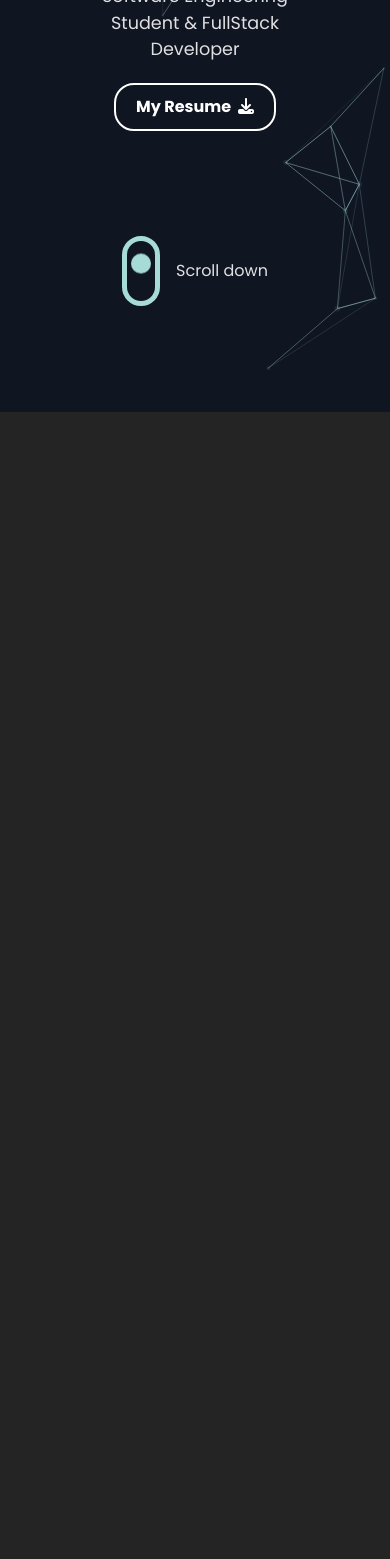
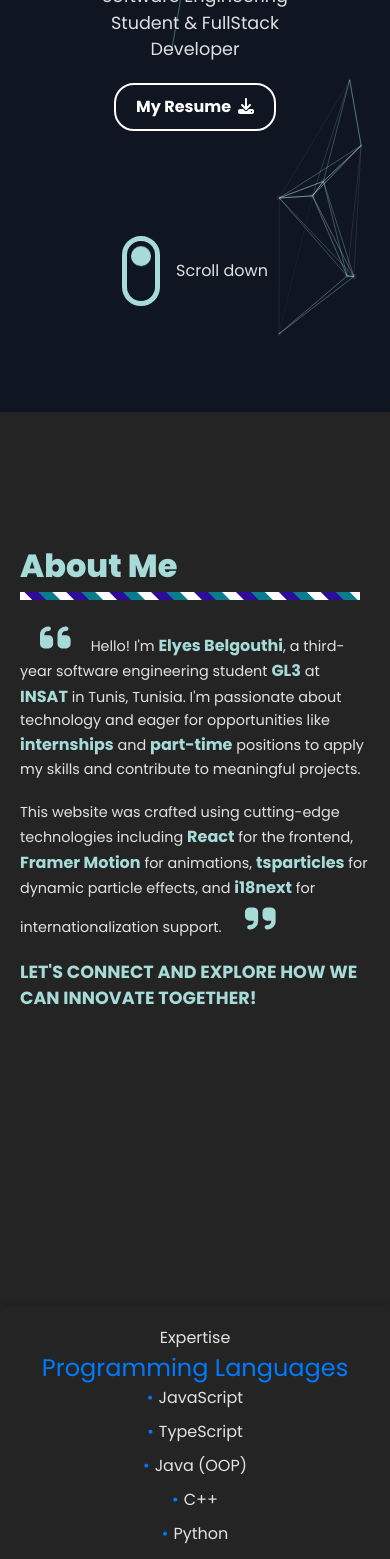
Before and after one commit to ElyesBelgouthi/Portfolio, a React (Vite) app: page / in a window 390 px wide. Shown: the part 432-1991 px from the top of the page. Before the commit the page ends 844 px from the top, so only its background shows below. Built offline with nearby package versions, Linux system fonts and the light colour scheme.

Commit message:
adding about section

```diff
--- a/src/App.css
+++ b/src/App.css
@@ -334,3 +334,189 @@ section {
     margin-bottom: 20px;
   }
 }
+
+/*
+  ABOUT SECTION
+*/
+
+#about-section {
+  display: flex;
+  height: calc(100vh - 70px);
+  justify-content: center;
+  align-items: center;
+  padding: 50px 0;
+}
+
+.about--content {
+  max-width: 800px;
+  width: 60vw;
+  padding: 0 20px;
+  text-align: left;
+}
+
+.about--content h1 {
+  font-size: 2.5rem;
+  font-weight: 800;
+  color: #a7dbd8;
+  --b: 8px; /* border thickness  */
+  --g: repeating-linear-gradient(
+    45deg,
+    #2f0c97 0 10px,
+    #0a7c8d 0 20px,
+    #ffffff 0 30px
+  );
+  border-image: var(--g) fill 0 / calc(100% - var(--b)) 0 0/0 36vw 0 0 repeat;
+  padding-block: 10px;
+  margin-bottom: 20px;
+  max-width: 200px;
+}
+
+.about--content h2 {
+  color: #a7dbd8;
+  font-size: 1.4rem;
+  font-weight: bold;
+  text-transform: uppercase;
+  margin-bottom: 20px;
+}
+
+.about--content p {
+  font-size: 1.1rem;
+  line-height: 1.6;
+  margin-bottom: 20px;
+}
+
+.about--image {
+  flex-shrink: 0;
+  width: 300px;
+  height: 300px;
+  border-radius: 50%;
+}
+
+.about--image img {
+  height: 100%;
+  width: 100%;
+  border-radius: 50%;
+  object-fit: contain;
+  --c: #2f0c97;
+  --s: 9px;
+
+  outline: var(--s) solid var(--c);
+  --_c: conic-gradient(var(--c) 0 0);
+}
+
+.quote--icon {
+  color: #a7dbd8;
+  font-size: 50px;
+  margin: 0 20px;
+}
+
+b {
+  font-weight: 700;
+  color: #a7dbd8;
+  font-size: 1.3rem;
+}
+
+@media screen and (max-width: 850px) {
+  #about-section {
+    display: block;
+    height: calc(100vh - 70px);
+    justify-content: center;
+    align-items: center;
+    padding: 50px 0;
+    width: 100%;
+  }
+
+  .about--content {
+    max-width: 800px;
+    text-align: left;
+    width: 100%;
+  }
+
+  .about--content h1 {
+    font-size: 2rem;
+    font-weight: 800;
+    color: #a7dbd8;
+    --b: 8px; /* border thickness  */
+    --g: repeating-linear-gradient(
+      45deg,
+      #2f0c97 0 10px,
+      #0a7c8d 0 20px,
+      #ffffff 0 30px
+    );
+    border-image: var(--g) fill 0 / calc(100% - var(--b)) 0 0/0 36vw 0 0 repeat;
+    padding-block: 10px;
+    margin-bottom: 20px;
+    max-width: 200px;
+  }
+
+  .about--content h2 {
+    color: #a7dbd8;
+    font-size: 1.1rem;
+    font-weight: bold;
+    text-transform: uppercase;
+    margin-bottom: 20px;
+  }
+
+  .about--content p {
+    font-size: 0.9rem;
+    line-height: 1.6;
+    margin-bottom: 20px;
+  }
+
+  .about--image {
+    display: none;
+  }
+
+  .quote--icon {
+    color: #a7dbd8;
+    font-size: 35px;
+    margin: 0 20px;
+  }
+
+  b {
+    font-weight: 700;
+    color: #a7dbd8;
+    font-size: 1rem;
+  }
+}
+
+/*
+  EXPERTISE SECTION
+*/
+
+#expertise-section {
+  margin: 50px auto;
+  max-width: 800px;
+  padding: 20px;
+  border-radius: 10px;
+  box-shadow: 0px 0px 10px rgba(0, 0, 0, 0.1);
+}
+
+.skill-category {
+  margin-bottom: 30px;
+}
+
+.skill-category h3 {
+  font-size: 1.5rem;
+  color: #007bff;
+}
+
+.skill-category ul {
+  list-style-type: none;
+  padding: 0;
+}
+
+.skill-category ul li {
+  margin-bottom: 10px;
+  line-height: 1.5;
+}
+
+.skill-category ul li:before {
+  content: "•";
+  color: #007bff;
+  margin-right: 5px;
+}
+
+.skill-category ul li:last-child {
+  margin-bottom: 0;
+}
--- a/src/App.jsx
+++ b/src/App.jsx
@@ -1,10 +1,11 @@
 import { useState } from "react";
-import reactLogo from "./assets/react.svg";
-import viteLogo from "/vite.svg";
+
 import "./App.css";
 import Header from "./components/Header";
 import Layout from "./components/Layout";
 import HomeSection from "./components/Home";
+import AboutSection from "./components/About";
+import ExpertiseSection from "./components/Expertise";
 
 function App() {
   return (
@@ -12,6 +13,8 @@ function App() {
       <Header />
       <Layout></Layout>
       <HomeSection />
+      <AboutSection />
+      <ExpertiseSection />
     </>
   );
 }
--- /dev/null
+++ b/src/components/About.jsx
@@ -0,0 +1,34 @@
+import { FontAwesomeIcon } from "@fortawesome/react-fontawesome";
+import insat from "../assets/insat_logo.png";
+import { faQuoteLeft, faQuoteRight } from "@fortawesome/free-solid-svg-icons";
+
+const AboutSection = () => {
+  return (
+    <section id="about-section">
+      <div className="about--content">
+        <h1>About Me</h1>
+        <p>
+          <FontAwesomeIcon icon={faQuoteLeft} className="quote--icon" />
+          Hello! I'm <b>Elyes Belgouthi</b>, a third-year software engineering
+          student <b>GL3</b> at <b>INSAT</b> in Tunis, Tunisia. I'm passionate
+          about technology and eager for opportunities like <b>internships</b>{" "}
+          and <b>part-time</b> positions to apply my skills and contribute to
+          meaningful projects.
+        </p>
+        <p>
+          This website was crafted using cutting-edge technologies including{" "}
+          <b>React</b> for the frontend, <b>Framer Motion</b> for animations,{" "}
+          <b>tsparticles</b> for dynamic particle effects, and <b>i18next</b>{" "}
+          for internationalization support.{" "}
+          <FontAwesomeIcon icon={faQuoteRight} className="quote--icon" />
+        </p>
+        <h2>Let's connect and explore how we can innovate together!</h2>
+      </div>
+      <div className="about--image">
+        <img src={insat} alt="Insat--logo" />
+      </div>
+    </section>
+  );
+};
+
+export default AboutSection;
--- /dev/null
+++ b/src/components/Expertise.jsx
@@ -0,0 +1,70 @@
+const ExpertiseSection = () => {
+  return (
+    <section id="expertise-section">
+      <h2>Expertise</h2>
+      <div className="skill-category">
+        <h3>Programming Languages</h3>
+        <ul>
+          <li>JavaScript</li>
+          <li>TypeScript</li>
+          <li>Java (OOP)</li>
+          <li>C++</li>
+          <li>Python</li>
+          <li>PHP</li>
+        </ul>
+      </div>
+      <div className="skill-category">
+        <h3>Web Development</h3>
+        <ul>
+          <li>React.js</li>
+          <li>Angular</li>
+          <li>HTML</li>
+          <li>CSS</li>
+          <li>Tailwind CSS</li>
+        </ul>
+      </div>
+      <div className="skill-category">
+        <h3>Backend Frameworks</h3>
+        <ul>
+          <li>NestJS</li>
+          <li>Spring Boot</li>
+          <li>Symfony</li>
+        </ul>
+      </div>
+      <div className="skill-category">
+        <h3>APIs & Databases</h3>
+        <ul>
+          <li>RESTful API</li>
+          <li>GraphQL</li>
+          <li>SQL</li>
+          <li>MongoDB</li>
+        </ul>
+      </div>
+      <div className="skill-category">
+        <h3>Version Control</h3>
+        <ul>
+          <li>Git</li>
+          <li>GitHub</li>
+        </ul>
+      </div>
+      <div className="skill-category">
+        <h3>Data Analysis & Visualization</h3>
+        <ul>
+          <li>Pandas</li>
+          <li>NumPy</li>
+          <li>Matplotlib</li>
+          <li>Statsmodels</li>
+          <li>Seaborn</li>
+        </ul>
+      </div>
+      <div className="skill-category">
+        <h3>Operating Systems</h3>
+        <ul>
+          <li>Linux</li>
+        </ul>
+      </div>
+    </section>
+  );
+};
+
+export default ExpertiseSection;
--- a/src/components/Header.jsx
+++ b/src/components/Header.jsx
@@ -28,7 +28,7 @@ const Header = () => {
         <nav className="header--nav">
           <ul>
             <li>
-              <a>Home</a>
+              <a href="#home-section">Home</a>
             </li>
             <li>
               <a>About</a>
```
Also changed, not shown: src/assets/insat_logo.png (added).
